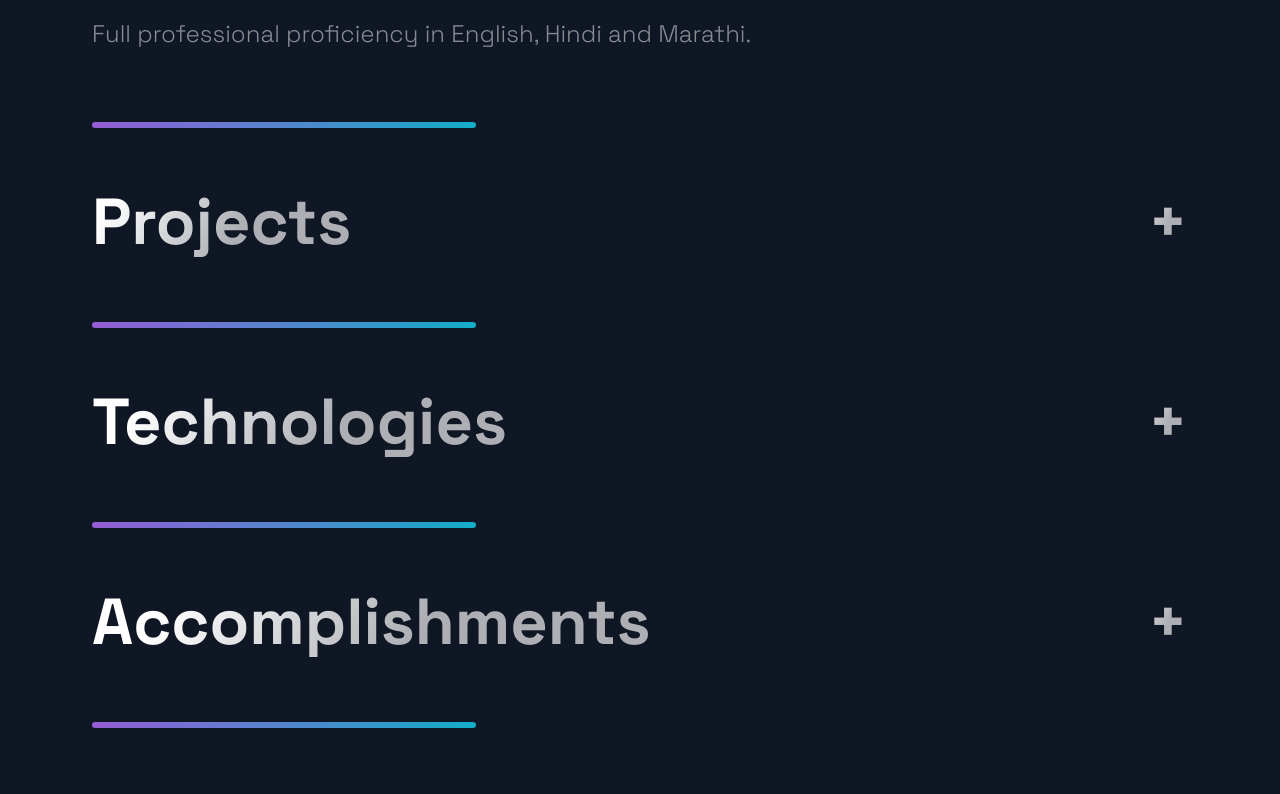
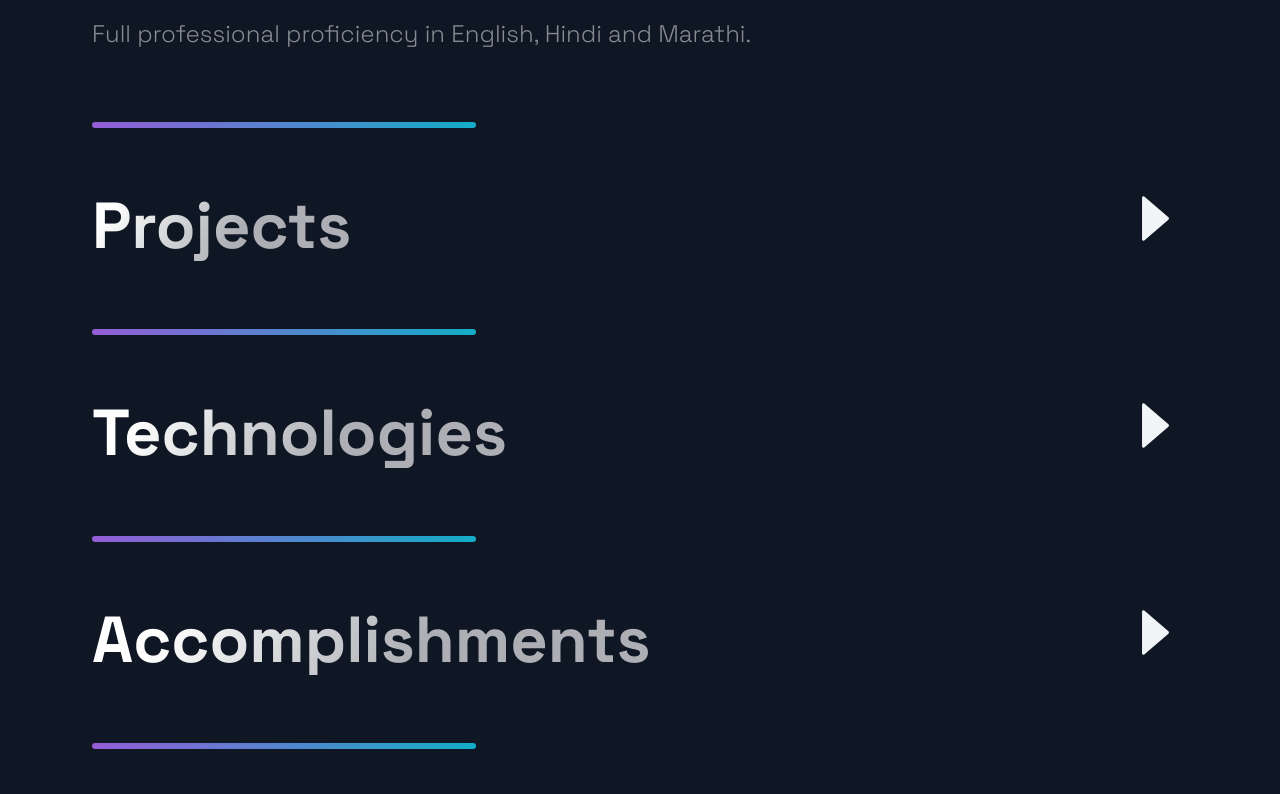
Before and after one commit to UtkarshPathrabe/Portfolio, a Next.js app: page / in a window 1280 px wide. Shown: the part 1746-2540 px from the top of the page. Built offline with nearby package versions, Linux system fonts and the light colour scheme.

Commit message:
Update Accordion.js

```diff
--- a/src/components/Accordion/Accordion.js
+++ b/src/components/Accordion/Accordion.js
@@ -1,5 +1,6 @@
 import { AccordionTitleContainer } from './AccordionStyles';
 import { Section, SectionDivider, SectionTitle } from '../../styles/GlobalComponents';
+import { AiOutlineCaretRight, AiOutlineCaretDown } from 'react-icons/ai';
 
 const Accordion = ({ title, content, id, isActive, toggleActive }) => {
     return (
@@ -7,7 +8,7 @@ const Accordion = ({ title, content, id, isActive, toggleActive }) => {
             <SectionDivider />
             <AccordionTitleContainer onClick={toggleActive}>
                 <SectionTitle main>{ title }</SectionTitle>
-                <SectionTitle main>{ isActive ? '-' : '+' }</SectionTitle>
+                <SectionTitle main>{ isActive ? <AiOutlineCaretDown /> : <AiOutlineCaretRight /> }</SectionTitle>
             </AccordionTitleContainer>
             { isActive && content }
         </Section>
```
